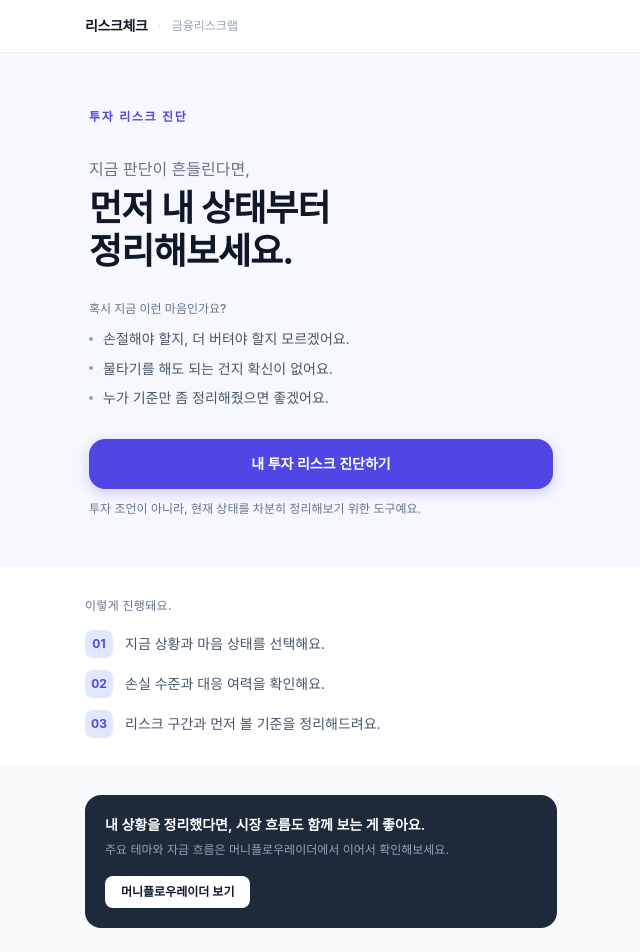
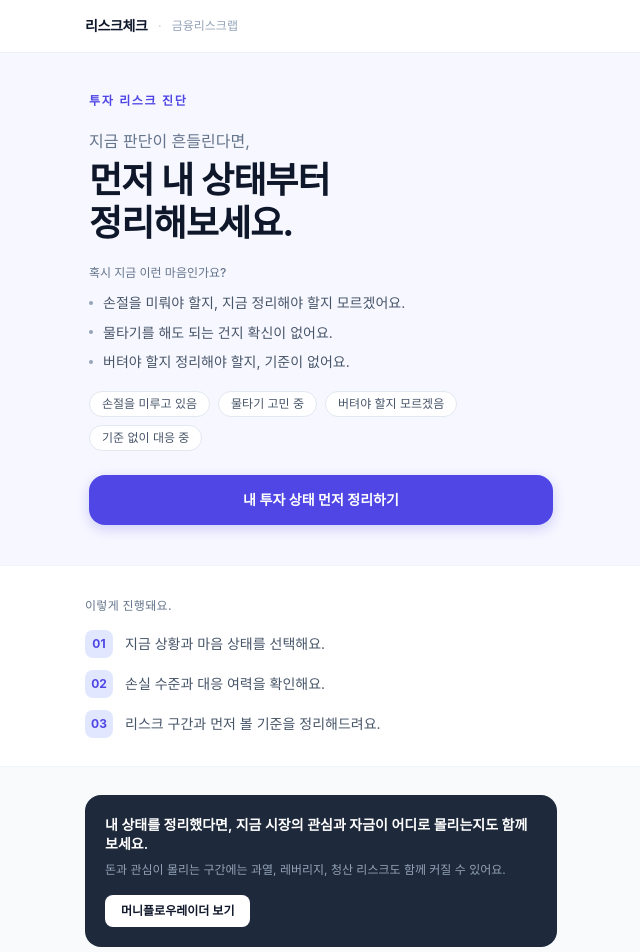
Before and after one commit to finde0406-cyber/risk-check, a Next.js app: page / in a window 1280 px wide. Shown: the top 952 px of the page, without its empty margins (319-959 px from the left). Built offline with nearby package versions, Linux system fonts and the light colour scheme.

Commit message:
feat: polish risk-check MVP UX

```diff
--- a/src/app/diagnosis/investment-risk/result/page.tsx
+++ b/src/app/diagnosis/investment-risk/result/page.tsx
@@ -250,10 +250,10 @@ function ResultContent() {
         {/* ⑧ 머니플로우레이더 */}
         <section className="bg-slate-800 rounded-2xl px-5 py-5">
           <p className="text-white text-sm font-semibold mb-1.5 leading-snug">
-            내 상황을 정리했다면, 시장 흐름도 함께 보는 게 좋아요.
+            내 상태를 정리했다면, 지금 시장의 관심과 자금이 어디로 몰리는지도 함께 보세요.
           </p>
           <p className="text-slate-400 text-xs leading-relaxed mb-4">
-            주요 테마와 자금 흐름은 머니플로우레이더에서 이어서 확인해보세요.
+            돈과 관심이 몰리는 구간에는 과열, 레버리지, 청산 리스크도 함께 커질 수 있어요.
           </p>
           <a
             href="https://moneyflowradar.com"
--- a/src/app/page.tsx
+++ b/src/app/page.tsx
@@ -2,9 +2,16 @@
 import Link from "next/link";
 
 const empathyItems = [
-  "손절해야 할지, 더 버텨야 할지 모르겠어요.",
+  "손절을 미뤄야 할지, 지금 정리해야 할지 모르겠어요.",
   "물타기를 해도 되는 건지 확신이 없어요.",
-  "누가 기준만 좀 정리해줬으면 좋겠어요.",
+  "버텨야 할지 정리해야 할지, 기준이 없어요.",
+];
+
+const statusTags = [
+  "손절을 미루고 있음",
+  "물타기 고민 중",
+  "버텨야 할지 모르겠음",
+  "기준 없이 대응 중",
 ];
 
 const steps = [
@@ -26,17 +33,17 @@ export default function HomePage() {
         </div>
       </header>
 
-      {/* ── 첫 화면 — 좌측 정렬, 카드 제거, 공감 통합 ── */}
+      {/* ── 첫 화면 ── */}
       <section className="bg-[#F7F8FF]">
-        <div className="max-w-lg mx-auto px-6 pt-14 pb-12">
+        <div className="max-w-lg mx-auto px-6 pt-10 pb-10">
 
           {/* 브랜드 라벨 */}
-          <p className="text-indigo-600 text-xs font-semibold tracking-[0.14em] mb-8">
+          <p className="text-indigo-600 text-xs font-semibold tracking-[0.14em] mb-5">
             투자 리스크 진단
           </p>
 
-          {/* 카피 블록 — 좌측 정렬, 키커 → 헤드라인 자연스러운 흐름 */}
-          <div className="mb-7">
+          {/* 카피 블록 */}
+          <div className="mb-5">
             <p className="text-slate-500 text-base font-normal leading-normal mb-1.5">
               지금 판단이 흔들린다면,
             </p>
@@ -45,8 +52,8 @@ export default function HomePage() {
             </h1>
           </div>
 
-          {/* 공감 블록 — 카피와 CTA 사이 감정 확인 지점, 흐름의 일부 */}
-          <div className="mb-8">
+          {/* 공감 블록 */}
+          <div className="mb-5">
             <p className="text-slate-500 text-xs font-medium mb-3">혹시 지금 이런 마음인가요?</p>
             <div className="space-y-2.5">
               {empathyItems.map((item, i) => (
@@ -58,16 +65,25 @@ export default function HomePage() {
             </div>
           </div>
 
+          {/* 상태 태그 */}
+          <div className="flex flex-wrap gap-2 mb-6">
+            {statusTags.map((tag) => (
+              <span
+                key={tag}
+                className="inline-flex items-center text-xs text-slate-600 bg-white border border-slate-200 rounded-full px-3 py-1.5 leading-none"
+              >
+                {tag}
+              </span>
+            ))}
+          </div>
+
           {/* CTA */}
           <Link
             href="/diagnosis/investment-risk"
             className="block w-full bg-indigo-600 hover:bg-indigo-700 text-white font-semibold text-sm py-[15px] rounded-2xl text-center transition-colors shadow-[0_4px_14px_rgba(79,70,229,0.25)]"
           >
-            내 투자 리스크 진단하기
+            내 투자 상태 먼저 정리하기
           </Link>
-          <p className="text-slate-500 text-xs mt-3">
-            투자 조언이 아니라, 현재 상태를 차분히 정리해보기 위한 도구예요.
-          </p>
         </div>
       </section>
 
@@ -93,10 +109,10 @@ export default function HomePage() {
         <div className="max-w-lg mx-auto px-5 py-7">
           <div className="bg-slate-800 rounded-2xl px-5 py-5">
             <p className="text-white text-sm font-semibold mb-1.5 leading-snug">
-              내 상황을 정리했다면, 시장 흐름도 함께 보는 게 좋아요.
+              내 상태를 정리했다면, 지금 시장의 관심과 자금이 어디로 몰리는지도 함께 보세요.
             </p>
             <p className="text-slate-400 text-xs leading-relaxed mb-4">
-              주요 테마와 자금 흐름은 머니플로우레이더에서 이어서 확인해보세요.
+              돈과 관심이 몰리는 구간에는 과열, 레버리지, 청산 리스크도 함께 커질 수 있어요.
             </p>
             <a
               href="https://moneyflowradar.com"
```
Also changed, not shown: 1 other file (tests, documents, lock files or other folders).
